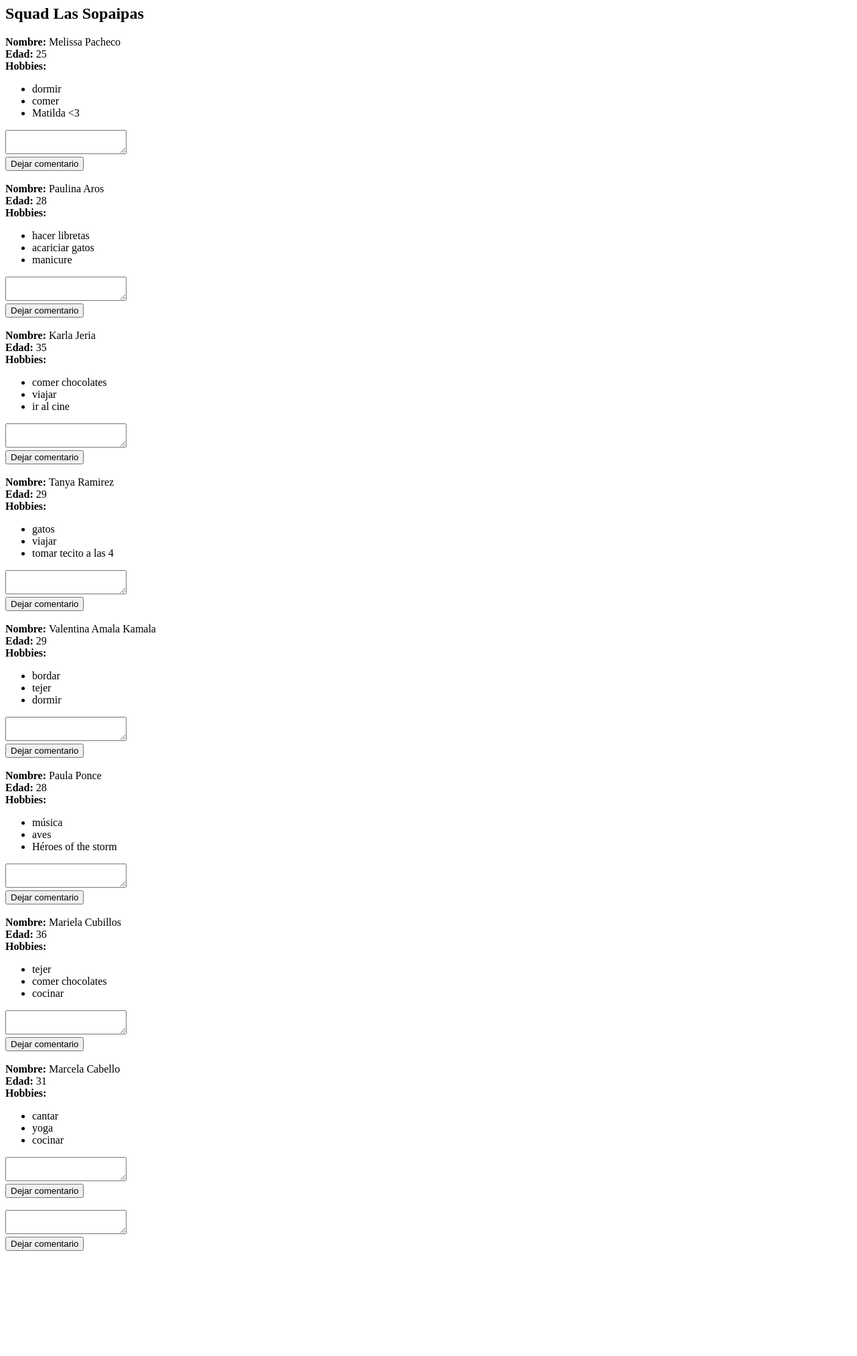
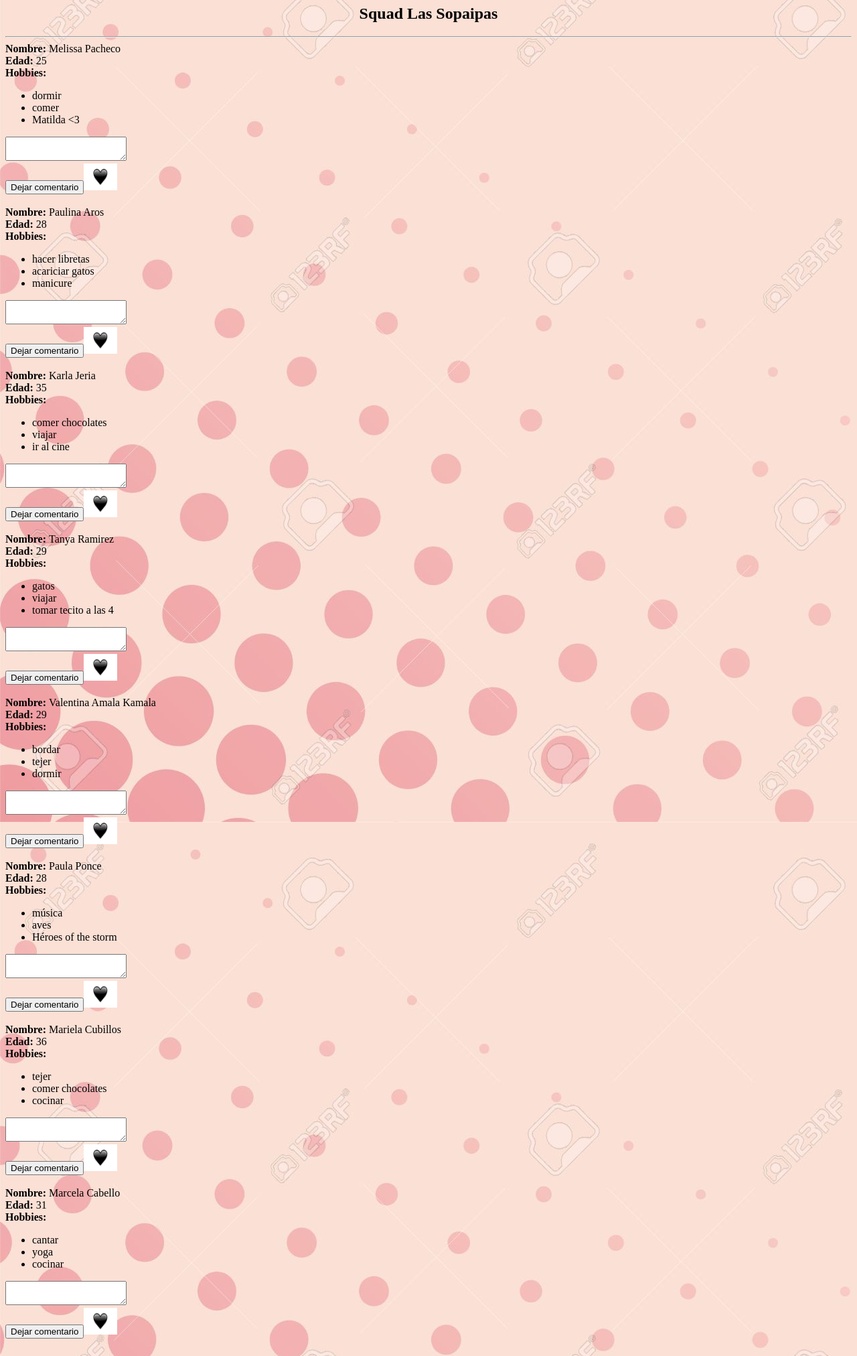
Before and after one commit to marcecabelloh/mi-squad, a plain HTML site: page index.html in a window 1280 px wide. Shown: the part 73-2097 px from the top of the page at 67% size. Before the commit the page ends 1948 px from the top, so only its background shows below. Drawn offline with Linux system fonts and the light colour scheme.

Commit message:
agregar botón like, fondo y centrado de títulos

```diff
--- a/assets/js/main.js
+++ b/assets/js/main.js
@@ -1,4 +1,4 @@
- array = [];//arreglo vacío para guardar cada uno de los miembros de mi squad
+ var array = [];//arreglo vacío para guardar cada uno de los miembros de mi squad
 
 //ffunción constructora
 function MiembroSquad(nombre, apellido, edad, hobbies){
@@ -19,6 +19,16 @@ function llenarDiv(idDiv, caja){
 		opAux = document.createElement("textarea");
 		opAux.innerHTML =  elemento.nombre;
 		div.appendChild(opAux);
+	});
+}
+
+function ContadorLike(idLike, Like){
+	var  puntos = document.getElementById(idLike);
+	var opAux;
+	like.forEach(function(elemento){
+		opAux = document.createElement("button");
+		opAux.innerHTML =  elemento.nombre;
+		puntos.appendChild(opAux);
 	});
 }
 
@@ -50,7 +60,8 @@ array.push(marcela);
 //muestra los datos de los miembros del squad en un div en el html y el cuadro de comentarios y el botón
 var squad = array.forEach(function(elementos){
     document.getElementById("lista").innerHTML += "<b>Nombre: </b>" + elementos.nombre + " " + elementos.apellido + "<br><b>Edad: </b>" + elementos.edad + "<br><b>Hobbies:</b>" + "<ul><li>" + elementos.hobbies[0] + "</li><li>" + elementos.hobbies[1]
-    + "</li><li>" + elementos.hobbies[2] + "</li></ul>" + "<textarea name='comment' id='comment'></textarea>" + "<br>" + "<input type='submit' value='Dejar comentario'/>"  + "<br><br>";
+    + "</li><li>" + elementos.hobbies[2] + "</li></ul>" + "<textarea name='comment' id='comment'></textarea>" + "<br>" + "<input type='submit' value='Dejar comentario'/>"
+    + "<input name= 'boton1' type='image'src= 'botoncorazon.jpg' width='50' height='40'>" + "<br><br>";
 
 });
 
--- a/index.html
+++ b/index.html
@@ -4,17 +4,14 @@
 	<meta charset="utf-8">
 	<title>Mi Squad</title>
 </head>
-<h1>Ejercicio II: Mi Squad!</h1>
+
+<h1 align="center">Ejercicio II: Mi Squad!</h1>
 <body>
-	<h2>Squad Las Sopaipas</h2>
+<body background="fondo.jpg">
 
-	<div id="lista"></div>
+	<h2 align="center">Squad Las Sopaipas</h2><hr>
 
-	<div id="comment">
-		<textarea name='comment' id='comment'></textarea><br/>
-		<input type='submit' value='Dejar comentario'/>
-	</div>
-
+	<div id="lista" height></div>
 
 	<script src="assets/js/main.js"></script>
 
```
Also changed, not shown: botoncorazon.jpg (added), corazon.jpg (added), fondo.jpg (added), imagen.jpg (added).
